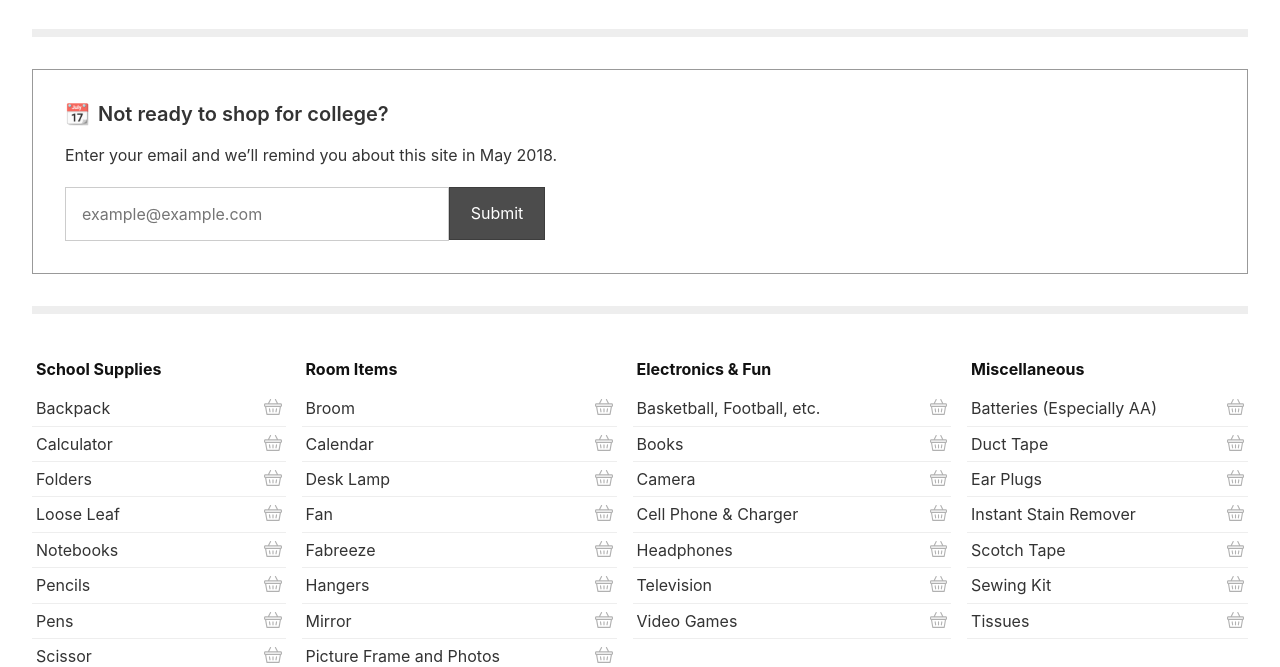
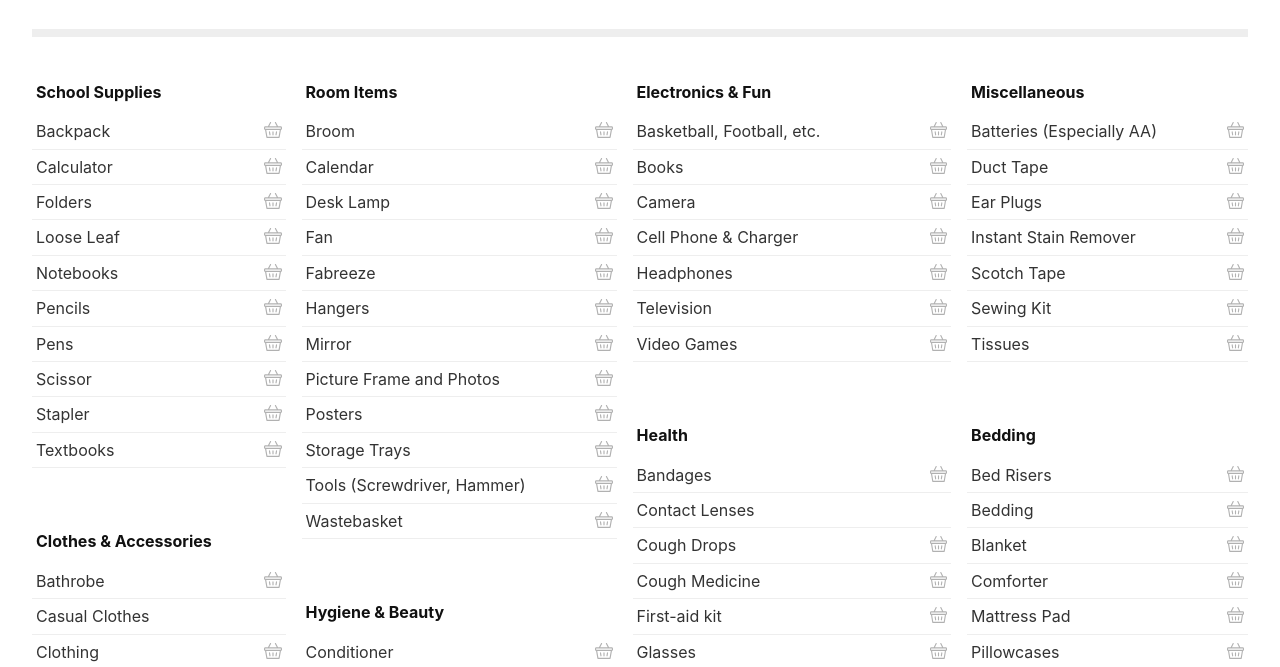
Before and after one commit to danoc/taketocollege, a Gatsby site: page / in a window 1280 px wide. Shown: the part 108-775 px from the top of the page. Built offline with nearby package versions, Linux system fonts and the light colour scheme; Gatsby itself is replaced by a stand-in of ours.

Commit message:
Hide form until I can get it working again.

```diff
--- a/src/pages/index.jsx
+++ b/src/pages/index.jsx
@@ -70,42 +70,6 @@ class IndexPage extends React.Component {
         <header className="bb b--light-gray bw3 mb4">
           <h1 className="mt0 mb4 f2">Take to College</h1>
         </header>
-        <div className="bb b--light-gray bw3 pb4 mb4">
-          <div className="ba b--black-40 pa4">
-            <form
-              name="reminder-2018"
-              data-netlify="true"
-              className="black-80"
-              method="post"
-            >
-              <div className="f4 fw6 mb3 lh-title">
-                <span role="img" aria-label="Calendar emoji">
-                  📆
-                </span>
-                <span className="ml2">Not ready to shop for college?</span>
-              </div>
-              <p className="lh-copy mb3">
-                Enter your email and we’ll remind you about this site in May
-                2018.
-              </p>
-              <div className="measure cf pt1">
-                <input
-                  className="input-reset fl black-80 bg-white pa3 lh-solid w-100 w-75-m w-80-l ba b--black-20"
-                  placeholder="example@example.com"
-                  type="email"
-                  name="email-address"
-                  id="email-address"
-                />
-                <button
-                  className="button-reset fl pv3 tc bg-animate bg-black-70 hover-bg-black white pointer w-100 w-25-m w-20-l ba b--black-20"
-                  type="submit"
-                >
-                  Submit
-                </button>
-              </div>
-            </form>
-          </div>
-        </div>
         <main>
           <Mosaic columns={this.state.numColumns}>
             <Category
```
